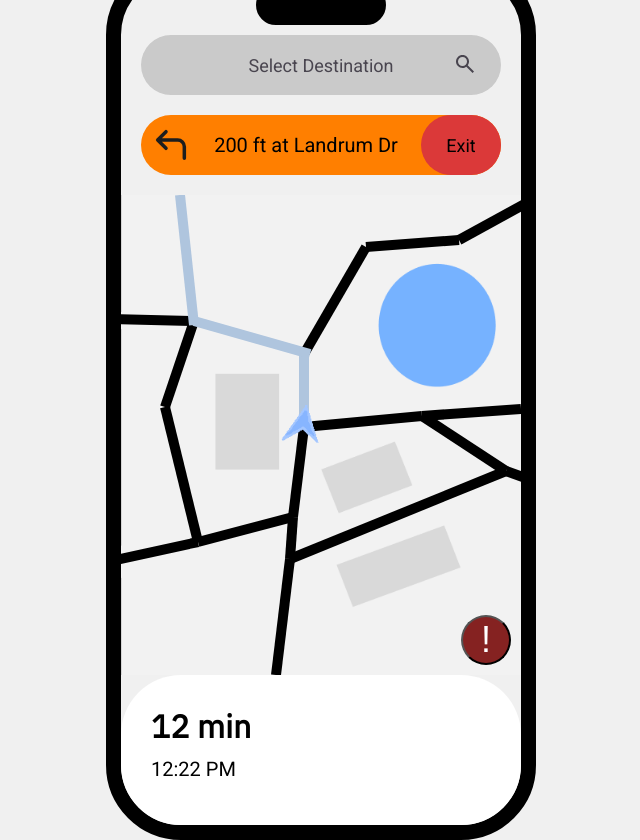
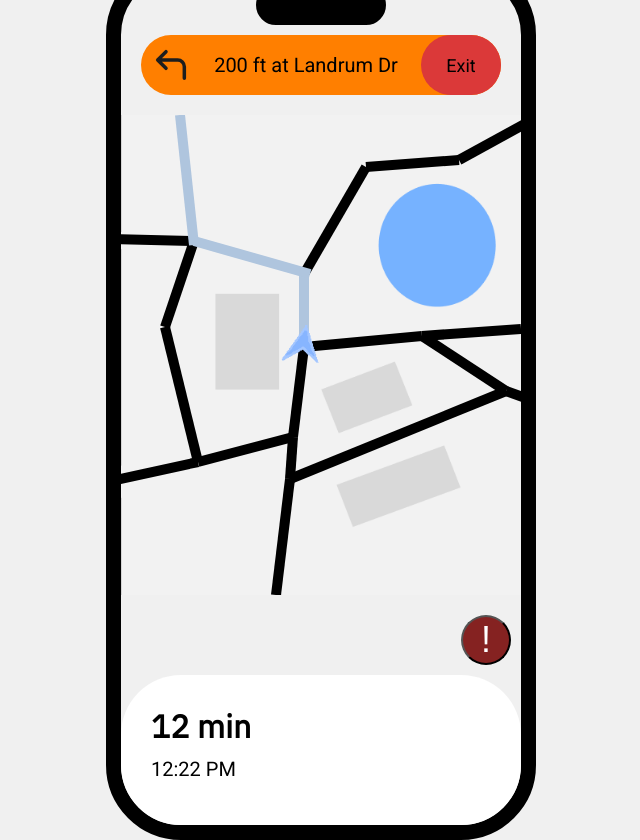
Before and after one commit to mcsaunders02/wm-nav-prototype, a React (Vite) app: page / in a window 1280 px wide. Shown: the whole page, without its empty margins (319-959 px from the left). Built offline with nearby package versions, Linux system fonts and the light colour scheme.

Commit message:
Don't display search when in a route

```diff
--- a/src/screens/MapScreen.tsx
+++ b/src/screens/MapScreen.tsx
@@ -68,18 +68,6 @@ export const MapScreen = () => {
             )}
         >
             {/* This actually serves as a button, so you click on it and get taken to the new page */}
-            <div className="one-container">
-                <div
-                    className="map-destination-input"
-                    onClick={() => {
-                        dispatch(setScreen(AppScreen.SelectDestination));
-                    }}
-                >
-                    Select Destination
-                </div>
-                <img className="search-icon" src="./search.svg" alt="Search"></img>
-            </div>
-
             {activeRoute ? (
                 <div className="next-direction-bar">
                     <img src="./leftarrow.svg" alt="Left Arrow"></img>
@@ -94,7 +82,17 @@ export const MapScreen = () => {
                     </div>
                 </div>
             ) : (
-                <span style={{ height: "80px" }}></span>
+                <div className="one-container">
+                    <div
+                        className="map-destination-input"
+                        onClick={() => {
+                            dispatch(setScreen(AppScreen.SelectDestination));
+                        }}
+                    >
+                        Select Destination
+                    </div>
+                    <img className="search-icon" src="./search.svg" alt="Search"></img>
+                </div>
             )}
 
             <div className="map one-container" ref={ref}>
@@ -114,7 +112,11 @@ export const MapScreen = () => {
                             y1={path.startY}
                             y2={path.endY}
                             style={{
-                                stroke: path.blocked ? "#FF7F27" : path.partOfPath ? "#afc5de" : "black",
+                                stroke: path.blocked
+                                    ? "#FF7F27"
+                                    : path.partOfPath
+                                    ? "#afc5de"
+                                    : "black",
                                 strokeWidth: "10",
                                 cursor: "pointer",
                                 pointerEvents: isReporting ? "none" : "all"
```
